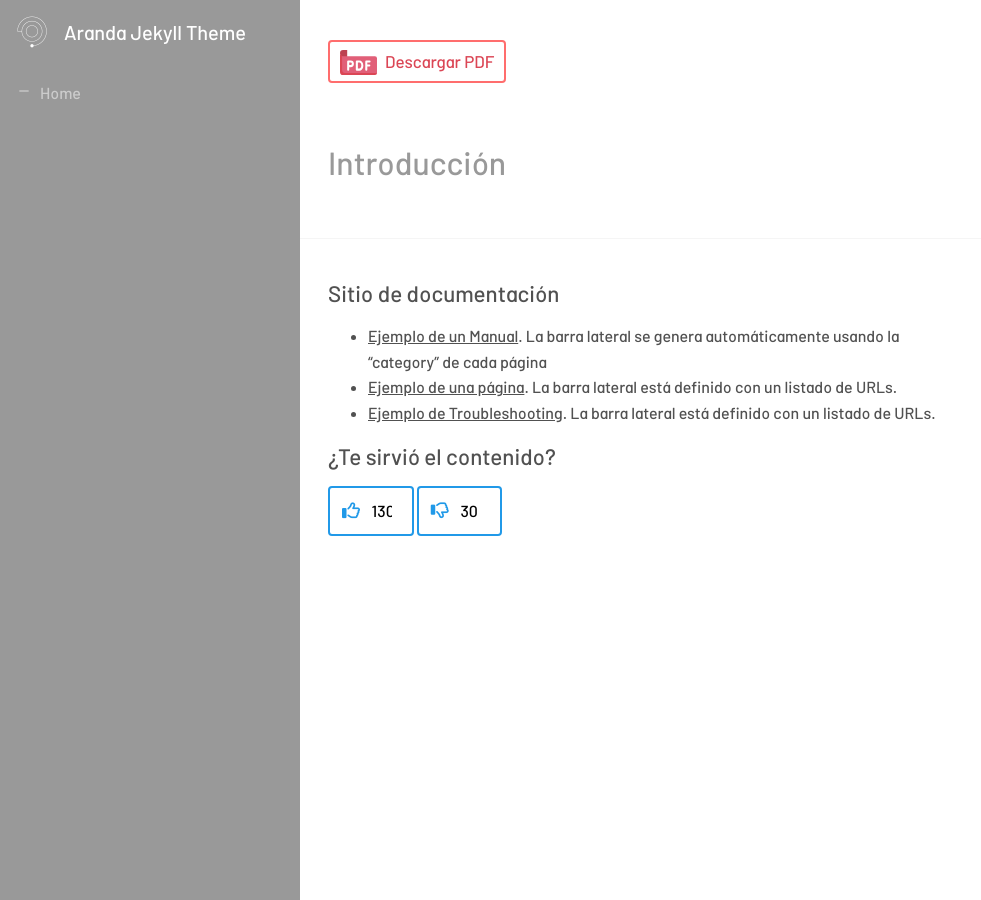
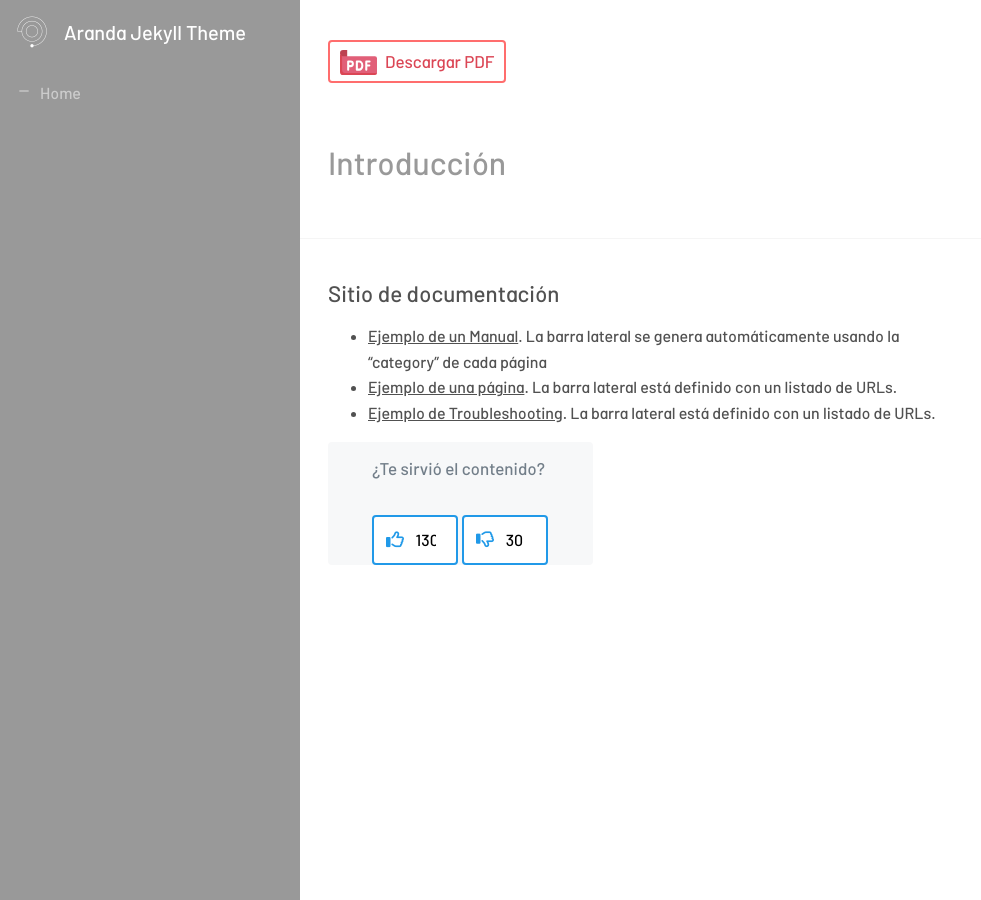
Before and after one commit to Nats85/Manuales-Aranda-Apis, a Jekyll site: the page built from index.md, in a window 1280 px wide. Shown: the whole page, without its empty margins (0-981 px from the left). Built offline with Jekyll 4.4.1, drawn with Linux system fonts in a browser that asks for light colours; nearby versions of some CDN libraries.

Commit message:
Update vote_count.html

```diff
--- a/_includes/vote_count.html
+++ b/_includes/vote_count.html
@@ -1,5 +1,5 @@
 
-      <div class="container">
+      <div class="vote-container">
 
            <h4>¿Te sirvió el contenido?</h4>
 
```
